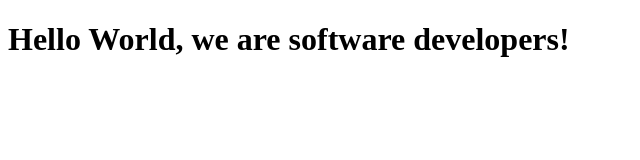
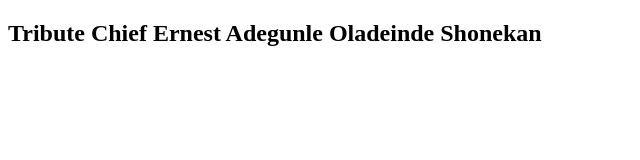
Before and after one commit to wale-prog/Microverse-trial-with-Augustine, a plain HTML site: page index.html in a window 1280 px wide. Shown: the whole page, without its empty margins (0-640 px from the left). Drawn offline with Linux system fonts and the light colour scheme.

Commit message:
added main and h1

```diff
--- a/index.html
+++ b/index.html
@@ -9,7 +9,14 @@
 </head>
 
 <body>
-    <h1>Hello World, we are software developers!</h1>
+    <main id="main">
+        <section id="title">
+            <h1><strong>Tribute Chief Ernest Adegunle Oladeinde Shonekan</strong> </h1>
+
+        </section>
+
+    </main>
+
 
 
 </body>
```
